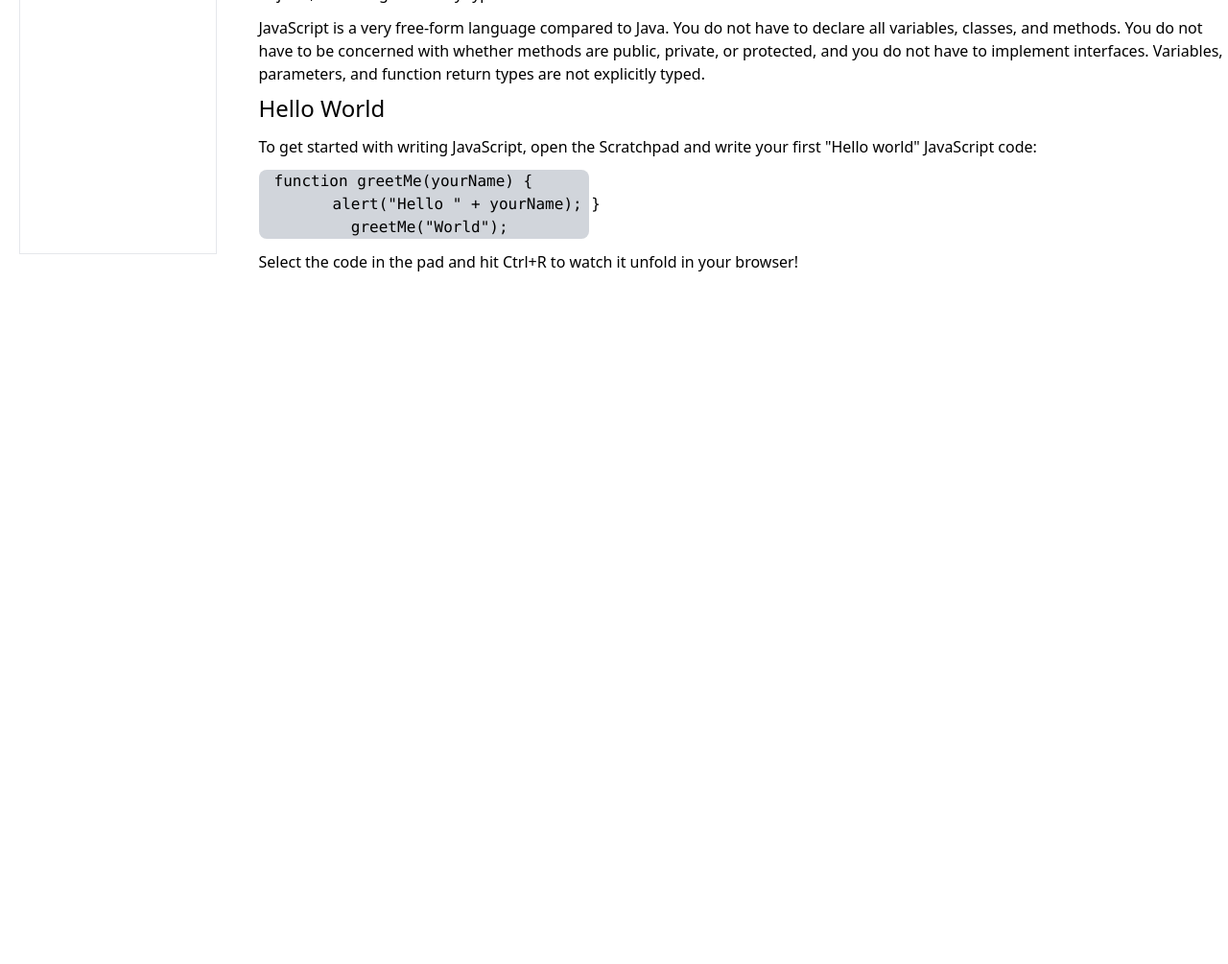
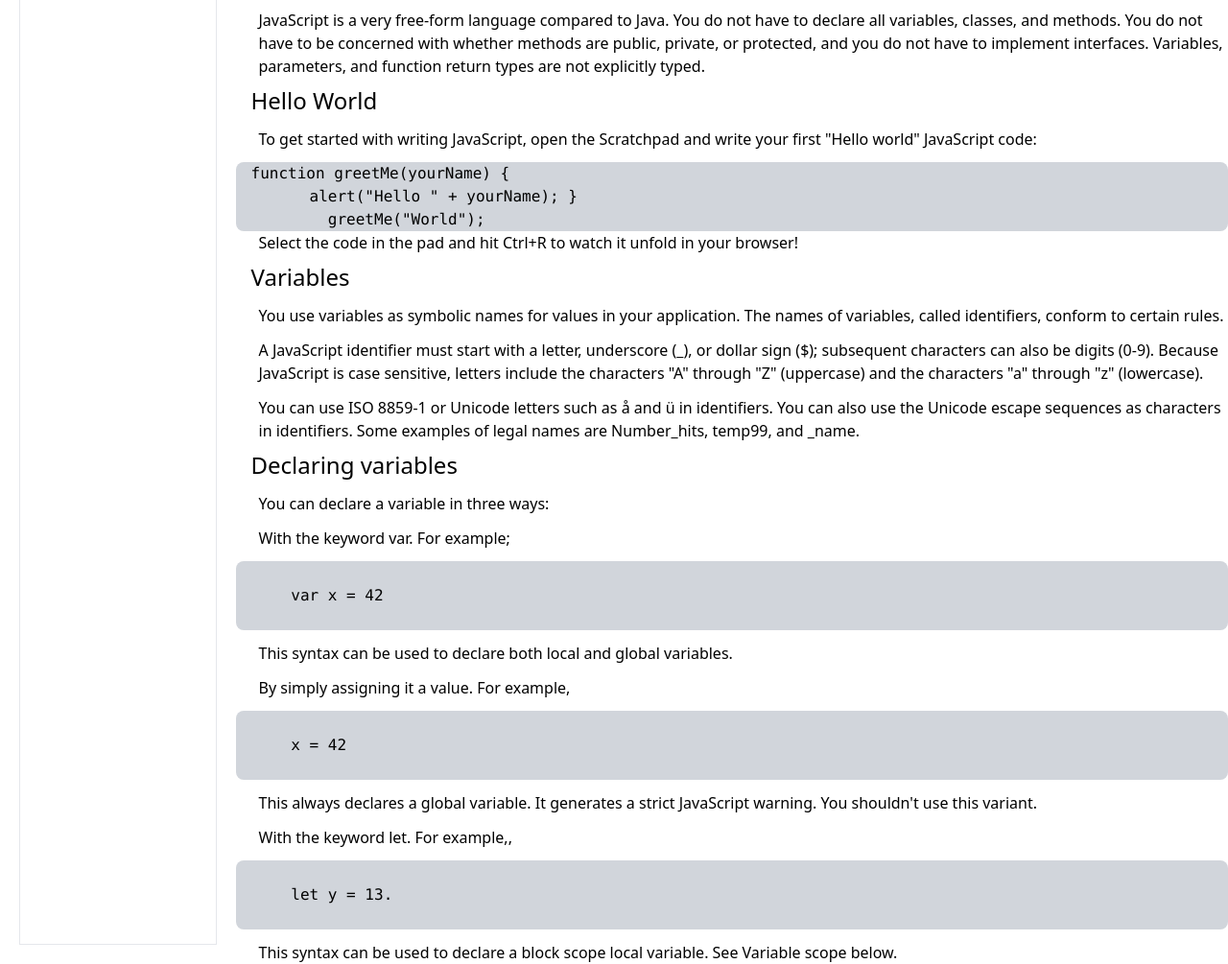
Before and after one commit to torpakwastaken/fcc-technical-documantation-page, a website: page src/index.html in a window 1280 px wide. Shown: the part 835-1840 px from the top of the page at 96% size. Before the commit the page ends 1120 px from the top, so only its background shows below. Drawn offline with Linux system fonts and the light colour scheme.

Commit message:
Added few sections

```diff
--- a/src/index.html
+++ b/src/index.html
@@ -29,7 +29,7 @@
       </ul>
     </nav>
     <main class="w-3/3">
-      <section id="introduction" class="p-3 m-2">
+      <section id="introduction" class="p-2 m-2">
         <header class="text-2xl pb-2">Introduction</header>
         <p class="mb-1">
           JavaScript is a cross-platform, object-oriented scripting language. It
@@ -66,7 +66,7 @@
 
       <section id="what-you-should-already-know" class="mb-4">
 
-        <header class="text-2xl pl-6">What You Should Already Know</header>
+        <header class="text-2xl pl-4">What You Should Already Know</header>
         <p class="mt-3 ml-6">This guide assumes you have the following basic background:
           <ul class="ml-6 p-2 list-disc list-inside pl-6">
             <li>A general understanding of the Internet and the World Wide Web (WWW).</li>
@@ -78,20 +78,50 @@
       </section>
 
       <section id="JavaScript-and-Java" class="pt-2">
-        <header class="text-2xl pl-6">JavaScript and Java</header>
+        <header class="text-2xl pl-4">JavaScript and Java</header>
         <p class="mt-3 ml-6">JavaScript and Java are similar in some ways but fundamentally different in some others. The JavaScript language resembles Java but does not have Java's static typing and strong type checking. JavaScript follows most Java expression syntax, naming conventions and basic control-flow constructs which was the reason why it was renamed from LiveScript to JavaScript.</p>
         <p class="mt-3 ml-6">In contrast to Java's compile-time system of classes built by declarations, JavaScript supports a runtime system based on a small number of data types representing numeric, Boolean, and string values. JavaScript has a prototype-based object model instead of the more common class-based object model. The prototype-based model provides dynamic inheritance; that is, what is inherited can vary for individual objects. JavaScript also supports functions without any special declarative requirements. Functions can be properties of objects, executing as loosely typed methods.</p>
         <p class="mt-3 ml-6">JavaScript is a very free-form language compared to Java. You do not have to declare all variables, classes, and methods. You do not have to be concerned with whether methods are public, private, or protected, and you do not have to implement interfaces. Variables, parameters, and function return types are not explicitly typed.</p>
       </section>
 
       <section id="hello-world" class="pt-2">
-        <header class="text-2xl pl-6">Hello World</header>
+        <header class="text-2xl pl-4">Hello World</header>
         <p class="mt-3 ml-6">To get started with writing JavaScript, open the Scratchpad and write your first "Hello world" JavaScript code:</p>
-        <pre class="w-1/3 h-full mt-3 ml-6 bg-gray-300 rounded-lg"><code class="p-2 m-2">function greetMe(yourName) {
+        <pre class="w-2/3 h-full mt-3 ml-10 bg-gray-300 rounded-lg"><code class="p-2 m-2">function greetMe(yourName) {
         alert("Hello " + yourName); }
           greetMe("World");</code></pre>
-          <p class="mt-3 ml-6">Select the code in the pad and hit Ctrl+R to watch it unfold in your browser!</p>
+          <p class="mt-4 ml-6">Select the code in the pad and hit Ctrl+R to watch it unfold in your browser!</p>
       </section>
+
+      <section id="variables" class="pt-2">
+        <header class="text-2xl pl-4">Variables</header>
+
+        <p class="mt-3 ml-6">You use variables as symbolic names for values in your application. The names of variables, called identifiers, conform to certain rules.</p>
+        <p class="mt-3 ml-6">A JavaScript identifier must start with a letter, underscore (_), or dollar sign ($); subsequent characters can also be digits (0-9). Because JavaScript is case sensitive, letters include the characters "A" through "Z" (uppercase) and the characters "a" through "z" (lowercase).</p>
+        <p class="mt-3 ml-6">You can use ISO 8859-1 or Unicode letters such as å and ü in identifiers. You can also use the Unicode escape sequences as characters in identifiers. Some examples of legal names are Number_hits, temp99, and _name.</p>
+
+      </section>
+
+      <section id="declaring-variables" class="pt-2">
+        <header class="text-2xl pl-4">Declaring variables</header>
+        <p class="mt-3 ml-6">You can declare a variable in three ways:</p>
+        <p class="mt-3 ml-6">With the keyword var. For example;</p>
+        <pre class="w-2/3 h-auto mt-3 ml-10 bg-gray-300 rounded-lg"><code class="p-2 m-2">
+      var x = 42
+        </code></pre>
+        <p class="mt-3 ml-6">This syntax can be used to declare both local and global variables.</p>
+        <p class="mt-3 ml-6">By simply assigning it a value. For example,</p>
+        <pre class="w-2/3 h-auto mt-3 ml-10 bg-gray-300 rounded-lg"><code class="p-2 m-2">
+      x = 42
+        </code></pre>
+        <p class="mt-3 ml-6">This always declares a global variable. It generates a strict JavaScript warning. You shouldn't use this variant.</p>
+        <p class="mt-3 ml-6">With the keyword let. For example,,</p>
+        <pre class="w-2/3 h-auto mt-3 ml-10 bg-gray-300 rounded-lg"><code class="p-2 m-2">
+      let y = 13.
+        </code></pre>
+        <p class="mt-3 ml-6">This syntax can be used to declare a block scope local variable. See Variable scope below.</p>
+      </section>
+      <section></section>
     </main>
   </body>
 </html>
```
